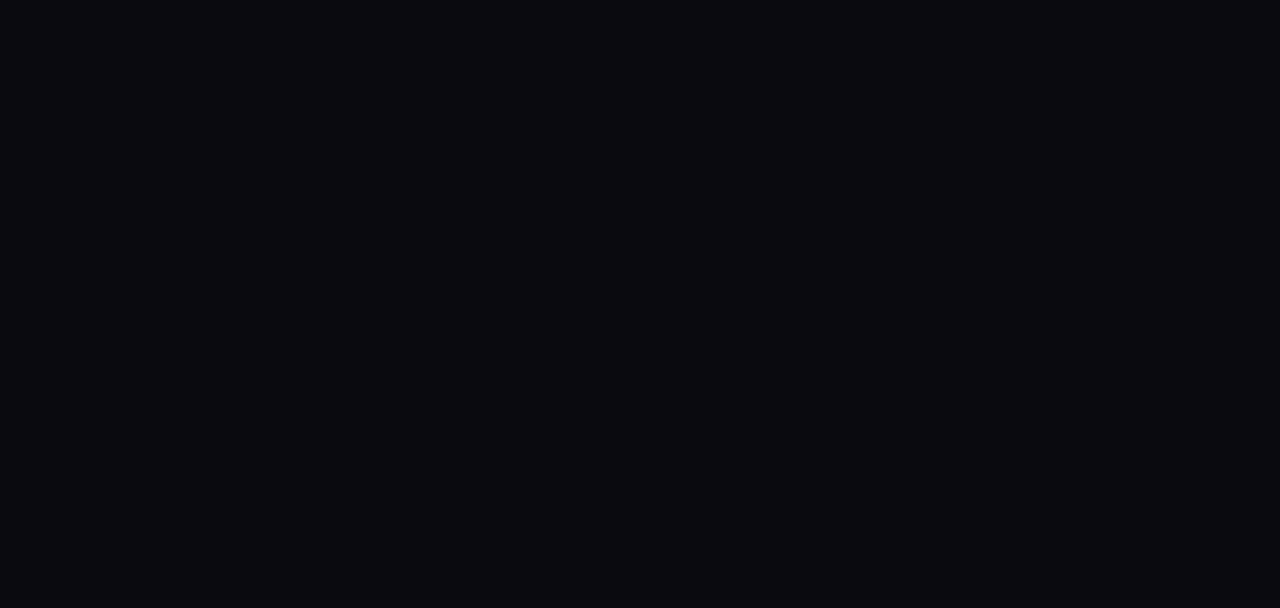
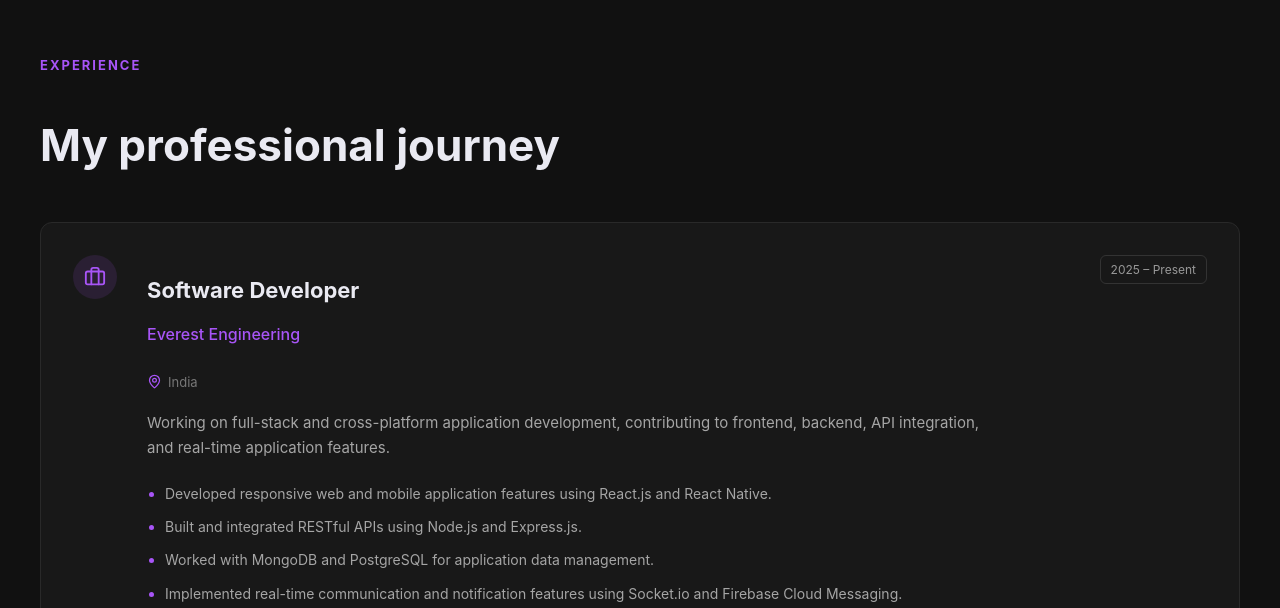
Before and after one commit to shaik-mahammad-rafi01/rafi-portfolio, a React (Create React App) app: page / in a window 1280 px wide. Shown: the part 2872-3480 px from the top of the page. Before the commit the page ends 2816 px from the top, so only its background shows below. Built offline with nearby package versions, Linux system fonts and the light colour scheme; the HTML template or start-up script is replaced by a standard one.

Commit message:
feat: add experience section to app

```diff
--- a/src/App.tsx
+++ b/src/App.tsx
@@ -3,6 +3,7 @@ import "./App.css";
 import Hero from "./components/Hero/Hero";
 import About from "./components/About/About";
 import Skills from "./components/Skills/Skills";
+import Experience from "./components/Experience/Experience";
 function App() {
   return (
     <>
@@ -12,6 +13,7 @@ function App() {
        <Hero />
        <About />
        <Skills />
+       <Experience />
       </main>
     </>
   );
```
